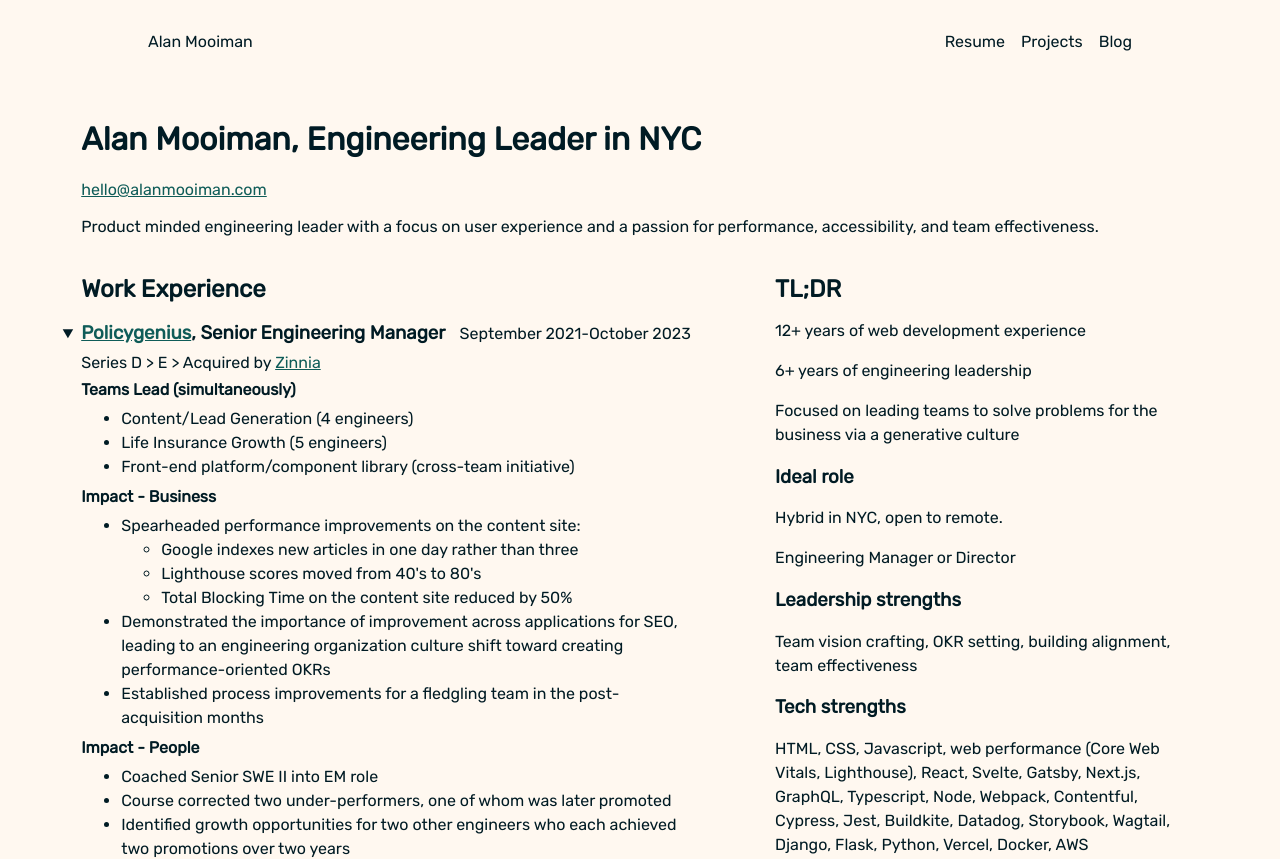
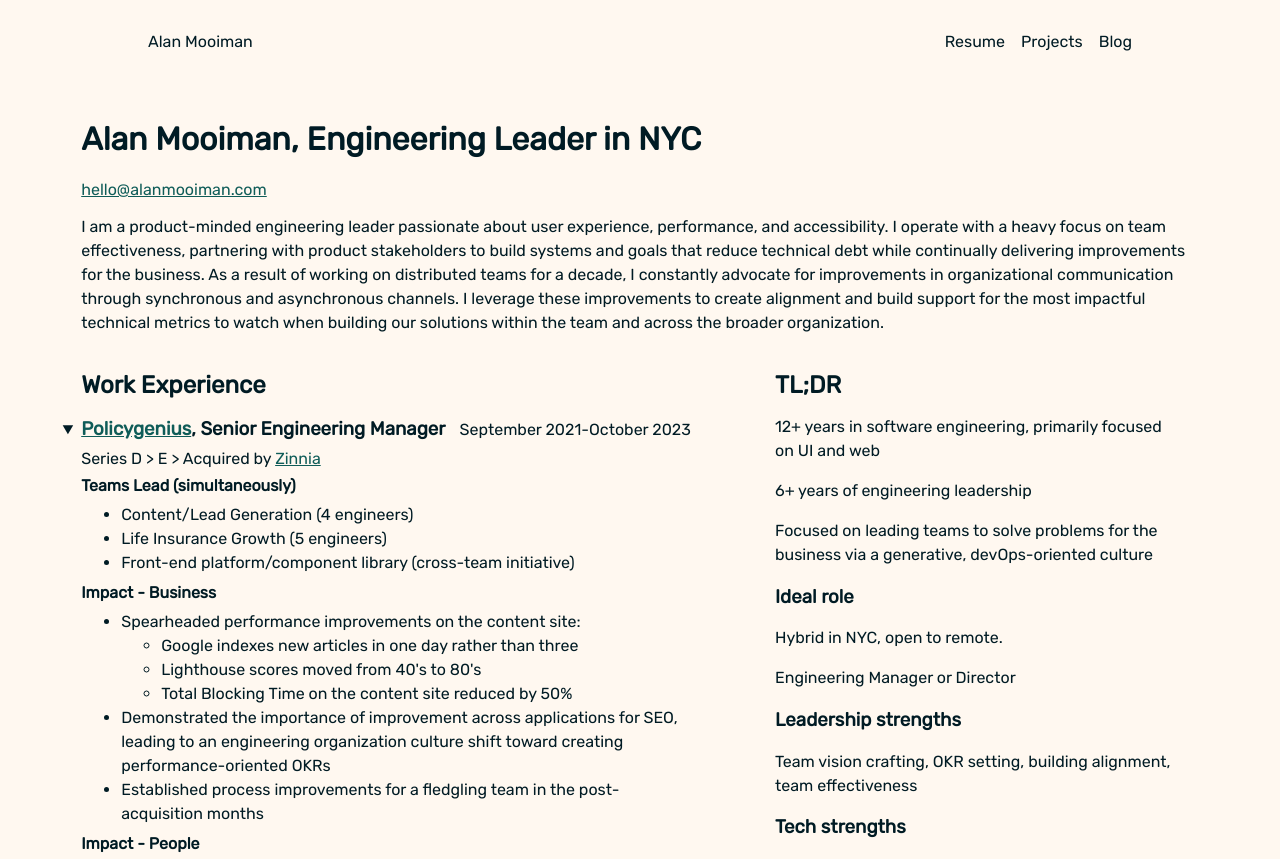
Before and after one commit to alanmoo/alanmoo-svelte, a SvelteKit app: page /resume in a window 1280 px wide. Shown: the top 859 px of the page. Built offline with nearby package versions, Linux system fonts and the light colour scheme.

Commit message:
Resume mission statement update

```diff
--- a/src/routes/resume/+page.svelte
+++ b/src/routes/resume/+page.svelte
@@ -34,18 +34,30 @@
 			>
 		</span>
 		<p>
-			Product minded engineering leader with a focus on user experience and a passion for
-			performance, accessibility, and team effectiveness.
+			I am a product-minded engineering leader passionate about user experience, performance, and
+			accessibility. I operate with a heavy focus on team effectiveness, partnering with product
+			stakeholders to build systems and goals that reduce technical debt while continually
+			delivering improvements for the business. As a result of working on distributed teams for a
+			decade, I constantly advocate for improvements in organizational communication through
+			synchronous and asynchronous channels. I leverage these improvements to create alignment and
+			build support for the most impactful technical metrics to watch when building our solutions
+			within the team and across the broader organization.
 		</p>
 	</header>
 	<div class="content">
 		<section class="metadata">
 			<h2>TL;DR</h2>
-			<p><span id="industryTime">12+ years</span> of web development experience</p>
+			<p>
+				<span id="industryTime">12+ years</span> in software engineering, primarily focused on UI and
+				web
+			</p>
 			<p>
 				<span id="managementTime">6+ years</span> of engineering leadership
 			</p>
-			<p>Focused on leading teams to solve problems for the business via a generative culture</p>
+			<p>
+				Focused on leading teams to solve problems for the business via a generative,
+				devOps-oriented culture
+			</p>
 
 			<h3>Ideal role</h3>
 			<p>Hybrid in NYC, open to remote.</p>
```
